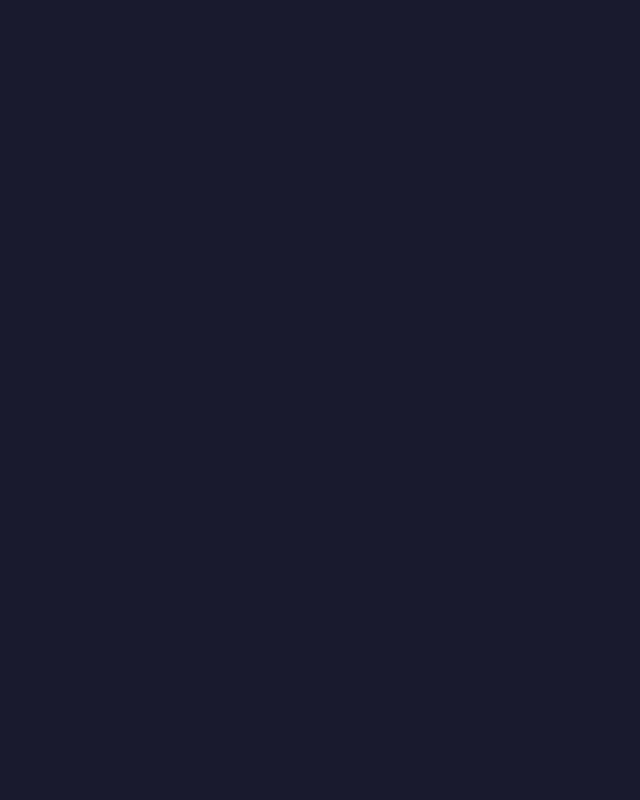
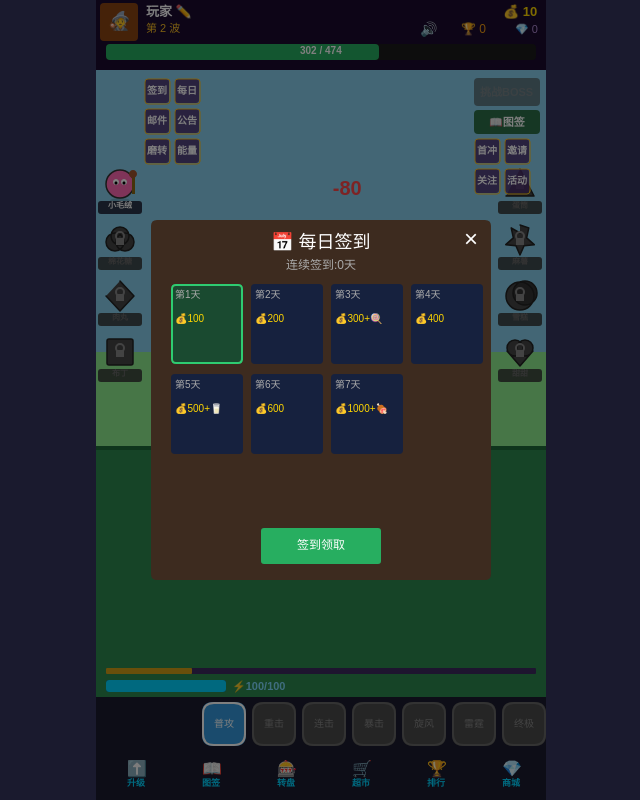
Before and after one commit to raoshemm/guaji, a website: page egret-game.html in a window 1280 px wide. Shown: the whole page, without its empty margins (319-959 px from the left). Drawn offline with Linux system fonts and the light colour scheme.

Commit message:
fix: 补回 Main 实例化 + stage.addChild，修复画面空白

```diff
--- a/egret-game.html
+++ b/egret-game.html
@@ -126,6 +126,7 @@
         statusEl.textContent += '\n引擎脚本就绪，初始化...';
         try {
           egret.runEgret({ renderMode: 'canvas' });
+
           player = new egret.web.WebPlayer(container, {
             entryClassName: 'Main',
             scaleMode: 'fixedWidth',
@@ -135,6 +136,9 @@
             orientation: 'auto',
             renderMode: 'canvas'
           });
+
+          var main = new window.Main();
+          player.stage.addChild(main);
 
           // 防抖，避免 iOS 地址栏抖动时频繁触发
           var resizeTimer = null;
```
